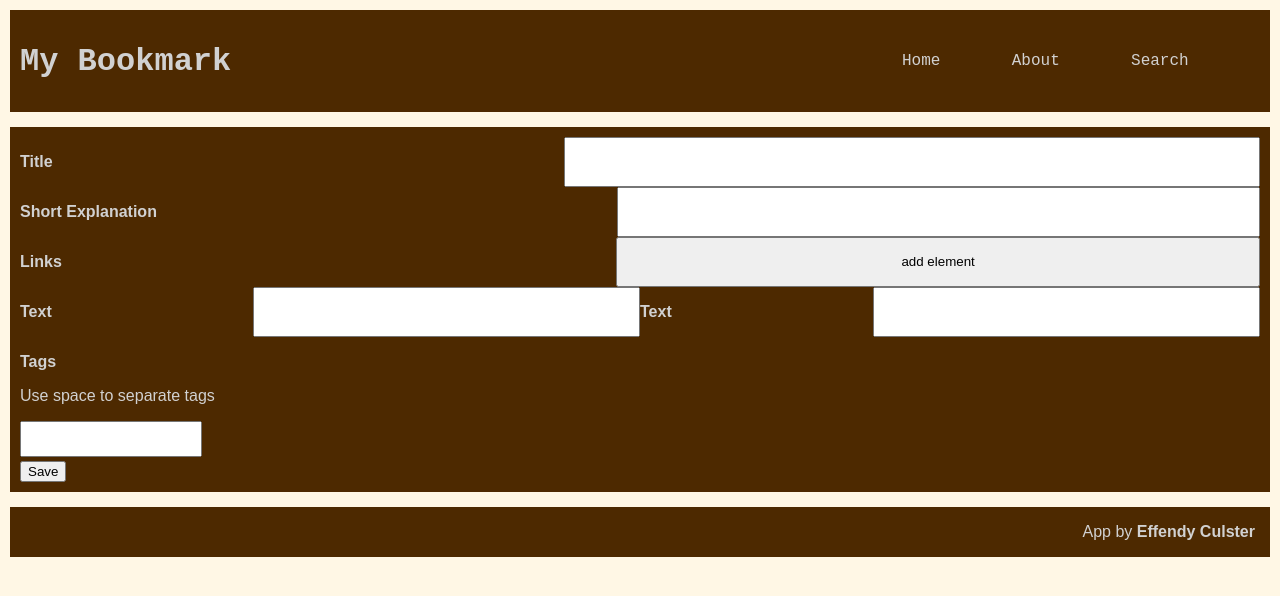
After one commit to Culster/My-Bookmark, a Flask app: page /input/bookmarks in a window 1280 px wide. The commit adds this page. Shown: the top 596 px of the page. Run offline with Flask 3, Linux system fonts and the light colour scheme.

Commit message:
Updating files

```diff
--- a/app.py
+++ b/app.py
@@ -1,5 +1,6 @@
 from flask import Flask, render_template, request
-import json, markdown
+from operator import itemgetter
+import datetime, json, markdown, os
 
 app = Flask(__name__)
 
@@ -8,10 +9,19 @@ bookmarkscontent = "contents/bookmarks/"
 
 @app.route("/savenotes", methods=['GET', 'POST'])
 def savingnotes():
+    idofnotes = request.form["idofnotes"]
     titleofnotes = request.form["titleofnotes"]
-    contentofnotes = request.form["contentofnotes"].replace("\r\n", "\n")
+    contentofnotes = request.form["contentofnotes"].replace("\r\n\r\n", "\n\n")
+    contentofnotes = contentofnotes.replace("\r\n", "<br>")
     tagsofnotes = request.form["tagsofnotes"].split()
-    with open(notescontent+request.form["titleofnotes"]+".json", "w") as f:
+
+    if idofnotes!="null":
+        filename = idofnotes
+    else:
+        now = datetime.datetime.now()
+        filename = now.strftime("%Y%m%d%H%M%S")
+
+    with open(notescontent+filename+".json", "w") as f:
         f.write(json.dumps({
             "title": titleofnotes,
             "content": contentofnotes,
@@ -38,7 +48,27 @@ def bookmarks():
 
 @app.route("/notes")
 def notes():
-    return render_template("notes.html")
+    listdir = os.listdir(notescontent)
+    lenlistdir = len(listdir)
+
+    listofnoteslist = []
+
+    for i in listdir:
+        with open(notescontent+i) as f:
+            content = json.loads(f.read())
+        listofnoteslist.append({"id": i[:-5], "title": content["title"]})
+
+    listofnoteslist = sorted(listofnoteslist, key=itemgetter("title"))
+    listofnotes = ""
+
+    for i in listofnoteslist:
+        ilink = "notes/"+i["id"]
+        listofnotes+="- [%s](%s)" %(i["title"], ilink)
+        listofnotes+="\r\n"
+
+    listofnotes = markdown.markdown(listofnotes)
+
+    return render_template("notes.html", lennoteslist=lenlistdir, unorderednoteslist=listofnotes)
 
 @app.route("/notes/<notesname>")
 def readingnotes(notesname):
@@ -47,8 +77,45 @@ def readingnotes(notesname):
 
     contentmd = markdown.markdown(content["content"])
 
-    return render_template("readingnotes.html", content=content, markdownpart=contentmd)
+    tagsofnotes = ""
+
+    for i in content["tags"]:
+        tagsofnotes+=i
+        if i==content["tags"][len(content["tags"])-1]:
+            pass
+        else:
+            tagsofnotes+=" "
+
+    return render_template("readingnotes.html", content=content, idofnotes=notesname, markdownpart=contentmd, tagsofnotes=tagsofnotes)
 
 @app.route("/input")
-def inputpage():
-    return render_template("inputnotes.html")
+def inputmenu():
+    return render_template("inputmenu.html")
+
+@app.route("/input/<whichinput>")
+def inputpages(whichinput, idofnotes=None, idofbookmarks=None):
+    if whichinput=="notes":
+        # open using idofnotes if not None.
+        idofnotes = request.args.get("idofnotes")
+
+        if idofnotes:
+            with open(notescontent+str(idofnotes)+".json", "r") as f:
+                content = json.loads(f.read())
+            titleofnotes = content["title"]
+            contentofnotes = content["content"].replace("<br>", "\n")
+            tagsofnotes = content["tags"]
+            tagslist = ""
+            for i in tagsofnotes:
+                tagslist+=i
+                if i==tagslist[len(tagslist)-1]:
+                    pass
+                else:
+                    tagslist+=" "
+        else:
+            titleofnotes = ""
+            contentofnotes = ""
+            tagslist = ""
+
+        return render_template("inputnotes.html", titleofnotes=titleofnotes, contentofnotes=contentofnotes, tagsofnotes=tagslist)
+    elif whichinput=="bookmarks":
+        return render_template("inputbookmarks.html")
--- /dev/null
+++ b/contents/notes/20260404175609.json
@@ -0,0 +1 @@
+{"title": "Epic of Gilgamesh and Humanity's Oldest Fear of Being Insignificant", "content": "From the dawn of time, humanity always trying to tell a story.", "tags": ["gilgamesh", "epicofgilgamesh"]}
--- a/templates/base.html
+++ b/templates/base.html
@@ -34,14 +34,17 @@
             }
             #contentnav {
                 display: grid;
-                grid-template-rows: 350px auto;
+                grid-template-rows: min-content 25pt;
                 background-color: rgb(77, 41, 0);
                 padding: 10px;
                 margin-right: 5px;
             }
+            #contentcategories {
+                min-height: 350px;
+            }
             #contentpart {
                 display: grid;
-                grid-template-rows: 27pt auto;
+                grid-template-rows: max-content auto;
             }
             #contentpath {
                 color: rgb(77, 41, 0);
--- /dev/null
+++ b/templates/inputbookmarks.html
@@ -0,0 +1,122 @@
+{% extends 'base.html'%}
+{% block forlayouting %}
+    <style>
+        #content {
+            display: grid;
+            grid-template-columns: auto;
+        }
+        #bookmarkinput {
+            display: grid;
+            grid-template-rows: auto auto;
+            background-color: rgb(77, 41, 0);
+            padding: 10px;
+        }
+        #bookmarksinputtitle {
+            display: grid;
+            grid-template-columns: auto auto;
+        }
+        #bookmarksinputstuffs {
+            display: grid;
+            grid-template-rows: auto auto;
+        }
+        #bookmarkssynopsis {
+            display: grid;
+            grid-template-columns: auto auto;
+        }
+        #bookmarkssourcesheader {
+            display: grid;
+            grid-template-columns: auto auto;
+        }
+    </style>
+    <script>
+        function addbookmarkingstuffs() {
+            const bookmarkinputingspace = document.getElementById("bookmarkssourceslinks");
+
+            const bookmarklinkspacemain = document.createElement("div")
+            bookmarklinkspacemain.setAttribute('style', 'display: grid; grid-template-columns: auto auto;')
+
+            const bookmarklinkspacesecond1 = document.createElement("div")
+            bookmarklinkspacesecond1.setAttribute('style', 'display: grid; grid-template-columns: auto auto;')
+
+            const bookmarklinkspacesecond2 = document.createElement("div")
+            bookmarklinkspacesecond2.setAttribute('style', 'display: grid; grid-template-columns: auto auto;')
+
+            // title for link text
+            const bookmarklinktitletext = document.createElement("p")
+            const bookmarklinktitletextbold = document.createElement("b")
+            const bookmarklinktitletextraw = document.createTextNode("Text")
+            // append for link text
+            bookmarklinktitletextbold.appendChild(bookmarklinktitletextraw)
+            bookmarklinktitletext.appendChild(bookmarklinktitletextbold)
+
+            // input for link text
+            const bookmarklinkinputtext = document.createElement("input")
+            bookmarklinkinputtext.setAttribute('class', 'linktext')
+            bookmarklinkinputtext.setAttribute('type', 'text')
+
+            // title for link address
+            const bookmarklinktitleaddress = document.createElement("p")
+            const bookmarklinktitleaddressbold = document.createElement("b")
+            const bookmarklinktitleaddressraw = document.createTextNode("Text")
+            // append for link address
+            bookmarklinktitleaddressbold.appendChild(bookmarklinktitleaddressraw)
+            bookmarklinktitleaddress.appendChild(bookmarklinktitleaddressbold)
+
+            // input for link address
+            const bookmarklinkinputaddress = document.createElement("input")
+            bookmarklinkinputaddress.setAttribute('class', 'linkaddress')
+            bookmarklinkinputaddress.setAttribute('type', 'text')
+
+            // append for linkspacesecond1
+            bookmarklinkspacesecond1.appendChild(bookmarklinktitletext)
+            bookmarklinkspacesecond1.appendChild(bookmarklinkinputtext)
+
+            // append for linkspacesecond2
+            bookmarklinkspacesecond2.appendChild(bookmarklinktitleaddress)
+            bookmarklinkspacesecond2.appendChild(bookmarklinkinputaddress)
+
+            // append for linkspacemain
+            bookmarklinkspacemain.appendChild(bookmarklinkspacesecond1)
+            bookmarklinkspacemain.appendChild(bookmarklinkspacesecond2)
+
+            bookmarkinputingspace.appendChild(bookmarklinkspacemain)
+        };
+
+        document.addEventListener('DOMContentLoaded', () =>  {
+            const bookmarkinputingspace = document.getElementById("bookmarkssourceslinks");
+
+            if (bookmarkinputingspace.childElementCount==0) {
+                addbookmarkingstuffs();
+            };
+        });
+    </script>
+    <div id="bookmarkinput">
+        <div id="bookmarksinputtitle">
+            <p><b>Title</b></p>
+            <input id="bookmarktitle" type="text"/>
+        </div>
+        <div id="bookmarksinputstuffs">
+            <div id="bookmarkssynopsis">
+                <p><b>Short Explanation</b></p>
+                <textarea id="bookmarkssynopsisarea"></textarea>
+            </div>
+            <div id="bookmarkssources">
+                <div id="bookmarkssourcesheader">
+                    <p><b>Links</b></p>
+                    <button onclick="addbookmarkingstuffs()">add element</button>
+                </div>
+                <div id="bookmarkssourceslinks"></div>
+            </div>
+            <div id="bookmarkslastinput">
+                <div id="bookmarkstags">
+                    <div>
+                        <p><b>Tags</b></p>
+                        <p>Use space to separate tags</p>
+                    </div>
+                    <textarea id="bookmarkstagspart"></textarea>
+                </div>
+                <button id="bookmarksavebutton">Save</button>
+            </div>
+        </div>
+    </div>
+{% endblock %}
--- a/templates/mainlayout.html
+++ b/templates/mainlayout.html
@@ -10,7 +10,7 @@
                 </ul>
             </div>
         </div>
-        <p id="labelnewcontent" style="text-align: right;"><a href="{{url_for('inputpage')}}">Input New Contents</a></p>
+        <p id="labelnewcontent" style="text-align: right;"><a href="{{url_for('inputmenu')}}">Input New Contents</a></p>
     </div>
     <div id="contentpart">
         <div id="contentpath">
```
Also changed, not shown: contents/notes/20260404173113.json (added, +1 -0 lines), templates/inputmenu.html (added, +16 -0 lines), templates/inputnotes.html (+7 -3 lines), templates/notes.html (+4 -3 lines), templates/readingnotes.html (+7 -3 lines).
